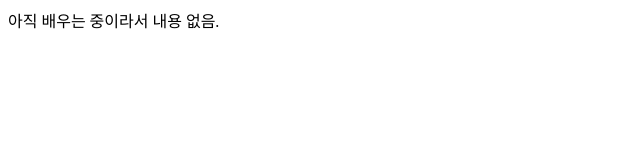
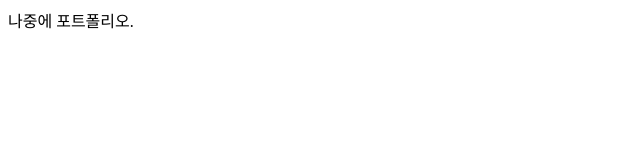
Before and after one commit to khyo221/khyo221.github.io, a plain HTML site: page index.html in a window 1280 px wide. Shown: the whole page, without its empty margins (0-640 px from the left). Drawn offline with Linux system fonts and the light colour scheme.

Commit message:
Update index.html

```diff
--- a/index.html
+++ b/index.html
@@ -7,6 +7,6 @@
     <title>학원에서 배우는 것</title>
 </head>
 <body>
-    <div>아직 배우는 중이라서 내용 없음.</div>
+    <div>나중에 포트폴리오.</div>
 </body>
 </html>
```
